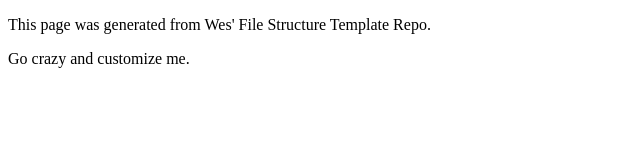
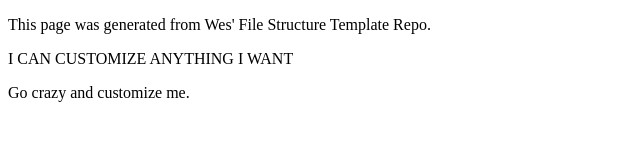
Before and after one commit to stargyaru/art101, a plain HTML site: page index.html in a window 1280 px wide. Shown: the whole page, without its empty margins (0-640 px from the left). Drawn offline with Linux system fonts and the light colour scheme.

Commit message:
committing the first ever change!

```diff
--- a/index.html
+++ b/index.html
@@ -7,6 +7,7 @@
 <body>
 	<main>
 		<p>This page was generated from Wes' File Structure Template Repo.</p>
+		<p>I CAN CUSTOMIZE ANYTHING I WANT</p>
 
 		<p>Go crazy and customize me.</p>
 	</main>
```
